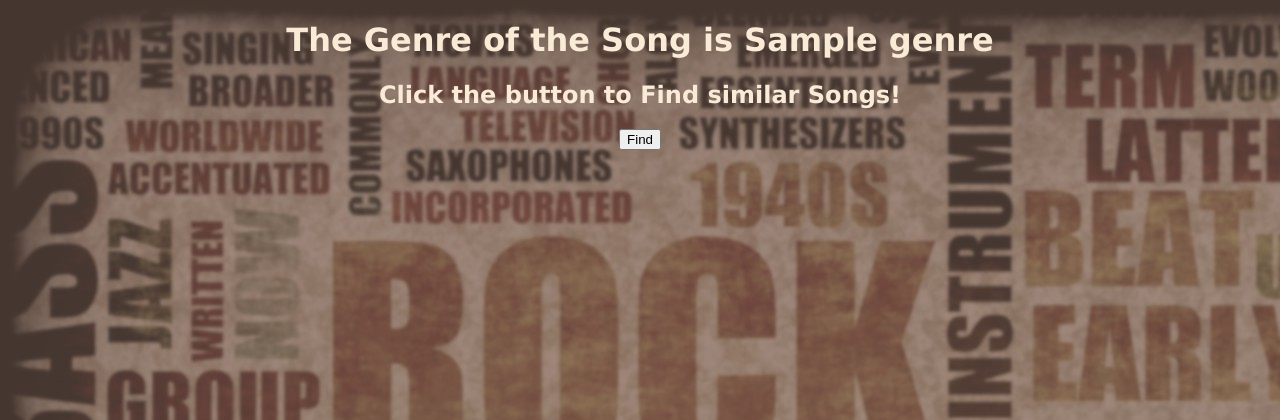
After one commit to madkan/Music-Genre-Classifier, a Flask app: template templates/predict.html in a window 1280 px wide. The commit adds this page. Shown: the top 420 px of the page. Run offline with Flask 2, Linux system fonts and the light colour scheme; the template is opened without the code that fills it: most values are stand-ins (such as "Sample title", 1, 10 or a date in 2020).

Commit message:
updated css

```diff
--- a/app.py
+++ b/app.py
@@ -10,12 +10,7 @@ app = Flask(__name__)
 def home():
     return render_template('index.html')
 
-
-
-@app.route('/submit',methods=['POST'])
-def submit():
-    path=request.form['path']
-    print('path of audio file:',path)
+def predict(path):
     features=[]
     y,sr=librosa.load(path,mono=True,duration=3)
 
@@ -71,9 +66,36 @@ def submit():
     l.append(features)
     l.append(features)
     data=np.array(l)
-    prediction = np.array2string(model.predict(data))
-    return jsonify(prediction)
+    prediction = model.predict(data)
+    if prediction[0]==0:
+        return 'Blues'
+    elif prediction[0]==1:
+        return 'Classical'
+    elif prediction[0]==2:
+        return 'Country'
+    elif prediction[0]==3:
+        return 'Disco'
+    elif prediction[0]==4:
+        return 'HipHop'
+    elif prediction[0]==5:
+        return 'Jazz'
+    elif prediction[0]==6:
+        return 'Metal'
+    elif prediction[0]==7:
+        return 'Pop'
+    elif prediction[0]==8:
+        return 'Reggae'
+    elif prediction[0]==9:
+        return 'Rock'
+    else:
+        return 'Code Not Working LMAO XD'
 
+@app.route('/submit',methods=['POST'])
+def submit():
+    path=request.form['path']
+    print('path of audio file:',path)
+    prediction=predict(path)
+    return render_template('predict.html',genre=prediction)
 
 if __name__ == '__main__':
     app.run()
--- a/static/css/index.css
+++ b/static/css/index.css
@@ -4,14 +4,14 @@ body{
 }
 
 #mainhead{
-    color:rgb(228, 213, 139);
+    color:antiquewhite;
     text-align: center;
     font-size: 40px;
 }
 
 #sec{
     text-align: center;
-    color:rgb(228, 213, 139);
+    color:antiquewhite;
 }
 
 #form{
--- /dev/null
+++ b/static/css/predict.css
@@ -0,0 +1,18 @@
+body{
+    background-image: url('../images/genres.jpg');
+    font-family: Verdana, Geneva, Tahoma, sans-serif;
+}
+
+#genre{
+    color:antiquewhite;
+    text-align: center;
+}
+
+#simh{
+    color: antiquewhite;
+    text-align: center;
+}
+
+button{
+    text-align: center;
+}
--- a/templates/index.html
+++ b/templates/index.html
@@ -1,6 +1,9 @@
 <!DOCTYPE html>
 <html>
     <head>
+        <meta http-equiv="Cache-Control" content="no-cache, no-store, must-revalidate" />
+        <meta http-equiv="Pragma" content="no-cache" />
+        <meta http-equiv="Expires" content="0"/>
         <title>
             Music Genre Predictor
         </title>
--- /dev/null
+++ b/templates/predict.html
@@ -0,0 +1,26 @@
+<!DOCTYPE html>
+<html>
+    <head>
+        <meta http-equiv="Cache-Control" content="no-cache, no-store, must-revalidate" />
+        <meta http-equiv="Pragma" content="no-cache" />
+        <meta http-equiv="Expires" content="0" />
+        <title>
+            MUSIC GENRE PREDICTOR
+        </title>
+        <link rel='stylesheet' href="{{ url_for('static', filename='css/predict.css') }}">
+    </head>
+    <body>
+        <center>
+            <h1 id='genre'>
+                The Genre of the Song is {{genre}}
+            </h1>
+            <h2 id='simh'>
+                Click the button to Find similar Songs!
+            </h2>
+            <button>
+                Find
+            </button>
+        </center>
+
+    </body>
+</html>
```
